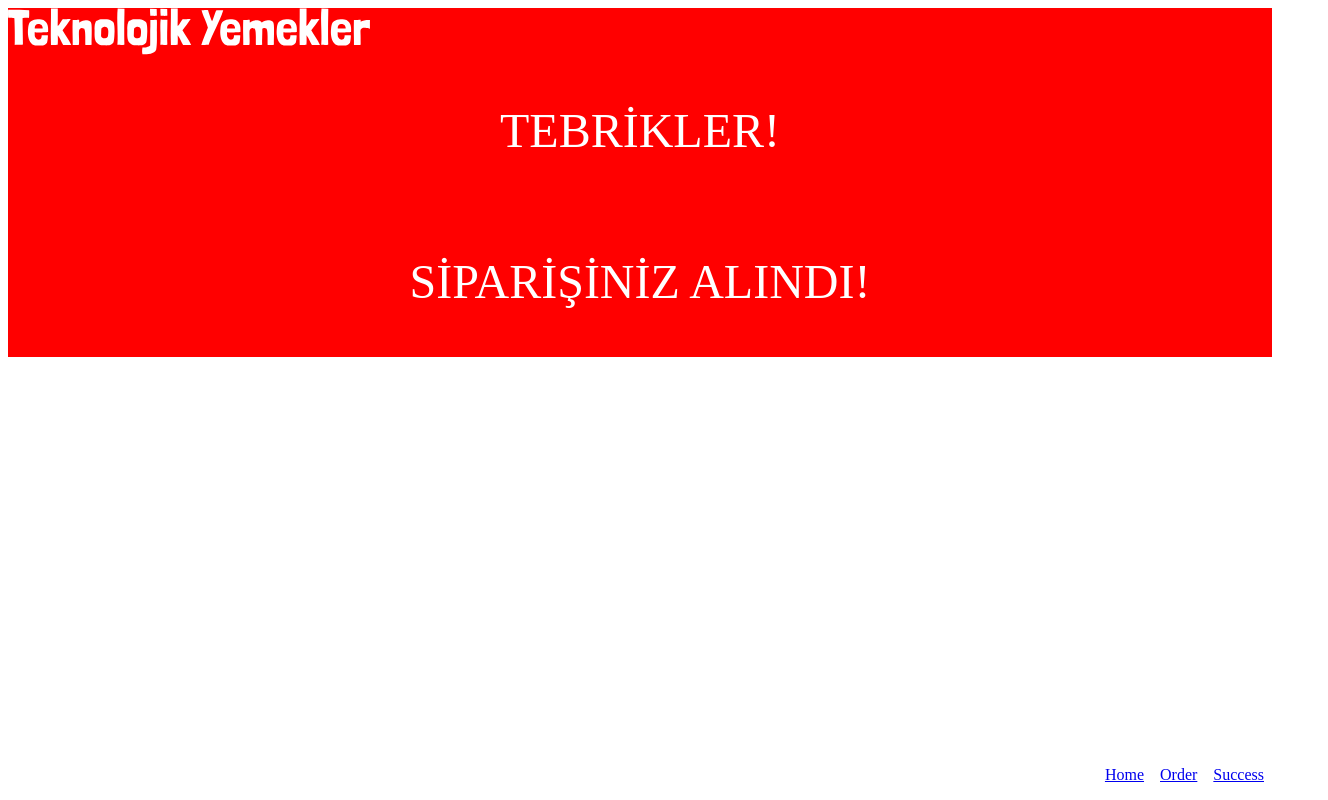
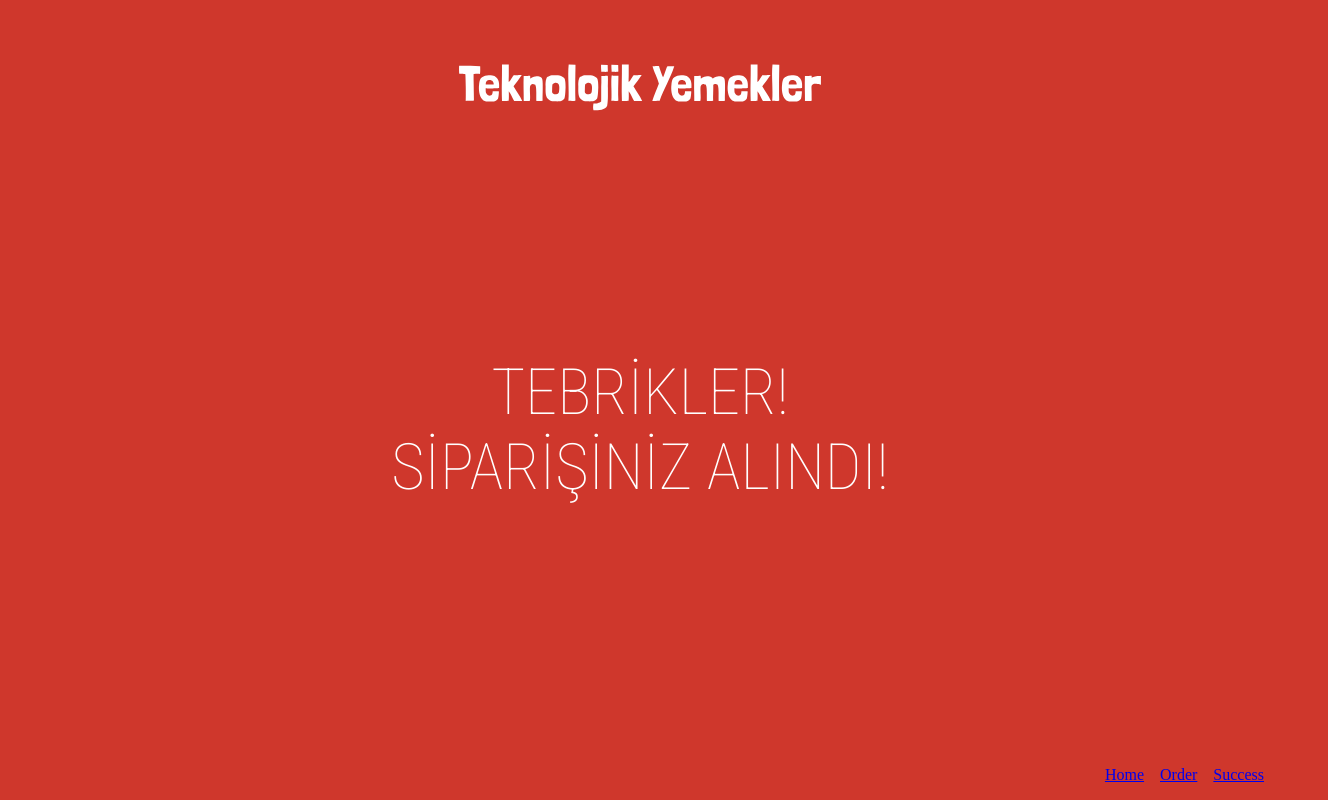
Before and after one commit to gokce-tezel-avsar/PizzaChallenge, a React (Vite) app: page /success in a window 1280 px wide. Shown: the whole page, 1328 px wide, since content can reach past the window. Built offline with nearby package versions, Linux system fonts and the light colour scheme.

Commit message:
success tamamlandı

```diff
--- a/index.html
+++ b/index.html
@@ -2,6 +2,9 @@
 <html lang="en">
 
   <head>
+    <link rel="preconnect" href="https://fonts.googleapis.com" />
+<link rel="preconnect" href="https://fonts.gstatic.com" crossorigin />
+<link href="https://fonts.googleapis.com/css2?family=Barlow:ital,wght@0,100;0,200;0,300;0,400;0,500;0,600;0,700;0,800;0,900;1,100;1,200;1,300;1,400;1,500;1,600;1,700;1,800;1,900&family=Roboto+Condensed:ital,wght@0,100..900;1,100..900&family=Roboto:ital,wght@0,100..900;1,100..900&display=swap" rel="stylesheet" />
     <meta charset="UTF-8" />
     <link rel="icon" type="image/svg+xml" href="./workintech.svg" />
     <meta name="viewport" content="width=device-width, initial-scale=1.0" />
--- a/src/App.css
+++ b/src/App.css
@@ -1,5 +1,5 @@
 .roboto-body {
-  font-family: "Roboto", sans-serif;
+  font-family: "Roboto condensed", sans-serif;
   font-optical-sizing: auto;
   font-weight: thin;
   font-style: normal;
--- a/src/App.jsx
+++ b/src/App.jsx
@@ -3,26 +3,23 @@ import Home from "./pages/Home.jsx"
 import Order from "./pages/Order.jsx";
 import Success from "./pages/Success.jsx";
 import "./App.css"
+import { Redirect, Route, Switch } from 'react-router-dom/cjs/react-router-dom.min'
+import NavController from "./components/NavController.jsx";
 
 
-import { Redirect, Route, Switch } from 'react-router-dom/cjs/react-router-dom.min'
-import NavController from './components/NavController.jsx'
 
 function App() {
 
 
   return (
     <>
-    <link rel="preconnect" href="https://fonts.googleapis.com" />
-<link rel="preconnect" href="https://fonts.gstatic.com" crossorigin />
-<link href="https://fonts.googleapis.com/css2?family=Barlow:ital,wght@0,100;0,200;0,300;0,400;0,500;0,600;0,700;0,800;0,900;1,100;1,200;1,300;1,400;1,500;1,600;1,700;1,800;1,900&family=Roboto+Condensed:ital,wght@0,100..900;1,100..900&family=Roboto:ital,wght@0,100..900;1,100..900&display=swap" rel="stylesheet" />
     <Switch>
     <Route exact path="/">
       <Redirect to="/home" />
     </Route>
       <Route path="/home"><Home /></Route>
       <Route path="/order"><Order /> </Route>
-      <Route path="/success"><Success /> </Route>
+      <Route path="/success"><Success  /> </Route>
     </Switch>
     <NavController/>
 
--- a/src/pages/Home.jsx
+++ b/src/pages/Home.jsx
@@ -20,6 +20,7 @@ const Hero = styled.div`
   width: 100%;
   height: 100vh;
   margin: 0
+  padding:0
 `;
 
 const Section = styled.section`
--- a/src/pages/Order.jsx
+++ b/src/pages/Order.jsx
@@ -3,6 +3,7 @@ import styled from 'styled-components';
 import SubmitBtn from '../components/SubmitBtn.jsx';
 import { Link  } from 'react-router-dom';
 import axios from "axios";
+
 
 const Header = styled.header`
   display: flex;
--- a/src/pages/Success.jsx
+++ b/src/pages/Success.jsx
@@ -1,45 +1,18 @@
 import React from 'react';
 import styled from 'styled-components';
-
-const sayfaStili = {
-  backgroundColor:"red",
-  witdh:"100%",
-  heigth:"100%"
-
-}
-
-const Logo = styled.img`
-display:block;
-align-item:center;
-`
-
-const Paragraf = styled.p`
-font-size: 3rem;
-color: white;
-align-items: center;
-justify-content: center;`
-
-const Section = styled.section`
-display: flex;
-flex-direction: column;
-align-items: center;
-`
-
+import "./success.css"
 
 function Success() {
   return (
-
-    <div style={sayfaStili}>
-
-       <Logo src="/images/iteration-1-images/logo.svg" alt="logo" />
-
-      <Section>
-         <Paragraf>TEBRİKLER!</Paragraf>
-          <Paragraf>SİPARİŞİNİZ ALINDI!</Paragraf>
-      </Section>
-
+    <div className="sayfa">
+    <div className="logo-container">
+      <img className="logo" src="/images/iteration-1-images/logo.svg" alt="logo" />
+      </div>
+      <main className="paragraf-container">
+         <p>TEBRİKLER!</p>
+          <p>SİPARİŞİNİZ ALINDI!</p>
+      </main>
     </div>
-
   );
 }
 
--- /dev/null
+++ b/src/pages/success.css
@@ -0,0 +1,39 @@
+
+body{
+    height: 100vh;
+    width: 100vw;
+    background-color: #cf372c;
+    display: flex;
+    justify-content: center;
+    margin:0;
+}
+.sayfa{
+    display: flex;
+    flex-direction: column;
+    width: 100vw;
+    height: 10vh;
+    align-items: center;
+    margin:3rem;
+}
+
+.logo-container{
+    margin-top:1rem;
+    margin-bottom: 15rem;
+}
+
+.paragraf-container{
+display: flex;
+flex-direction: column;
+font-size: 4rem;
+color: white;
+justify-content: center;
+
+
+}
+p{
+margin: 0;
+display:flex;
+flex-direction: column;
+font-family: "roboto condensed";font-weight: lighter;
+text-align: center;
+}
```
